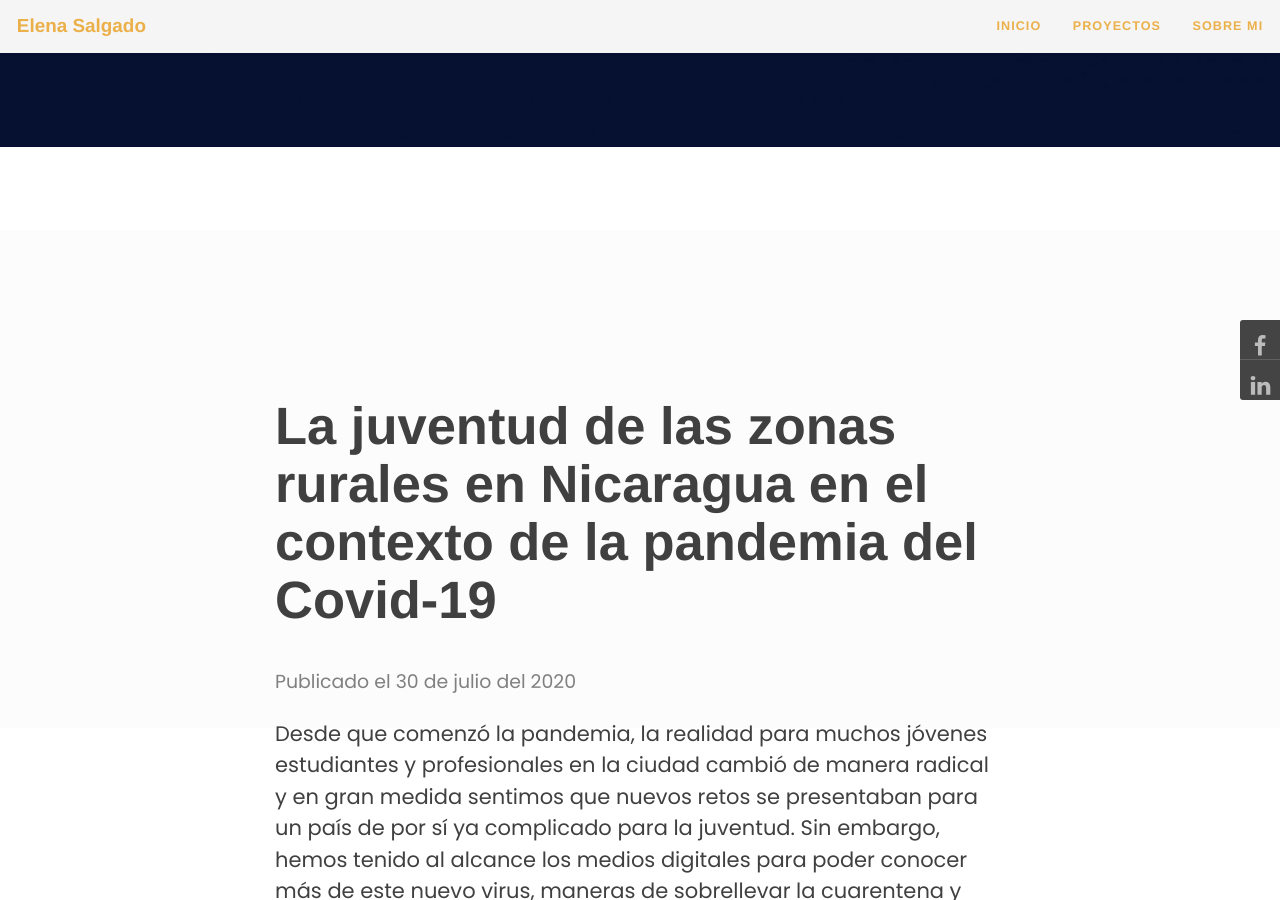
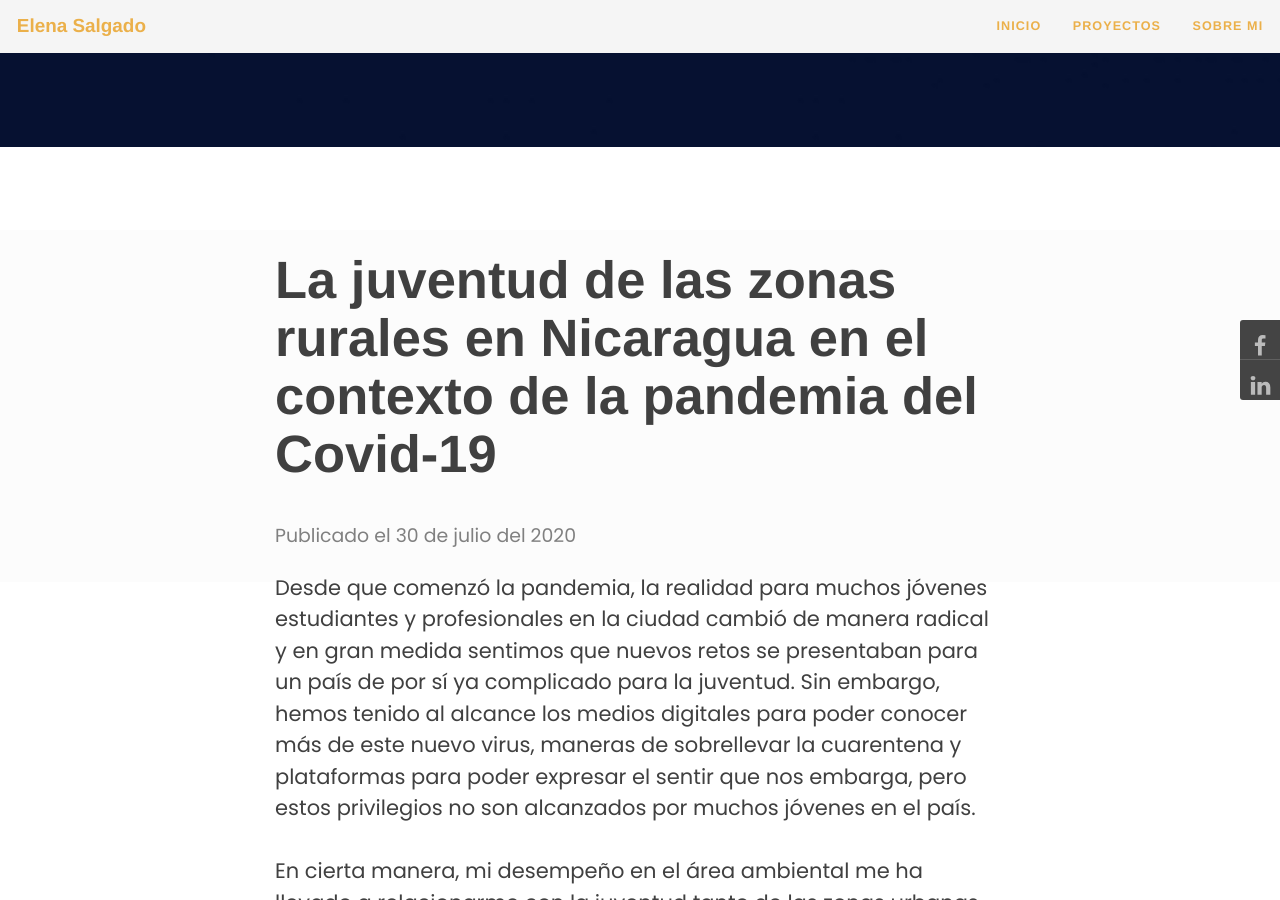
Before and after one commit to malena-salgado/malena-salgado.github.io, a Jekyll site: the page built from _posts/2020-07-30-juventud-zonas-rurales-nicaragua-contexto-pandemia-covid.markdown, in a window 1280 px wide and 900 px high, scrolled down 667 px. Built offline with Jekyll 4.4.1, drawn with Linux system fonts in a browser that asks for light colours; nearby versions of some CDN libraries; some web fonts are replaced.

Commit message:
Update main.css

```diff
--- a/assets/css/main.css
+++ b/assets/css/main.css
@@ -633,7 +633,11 @@ footer .footer-custom-content {
   font-size: 3.125rem;
 }
 .intro-header .post-heading h1 {
+  {% if page.cover-img %}
+  margin-top: 0;
+  {% elseif %}
   margin-top: 20%;
+  {% endif %}
   font-size: 2.1875rem;
 }
 .intro-header .page-heading .page-subheading,
```
